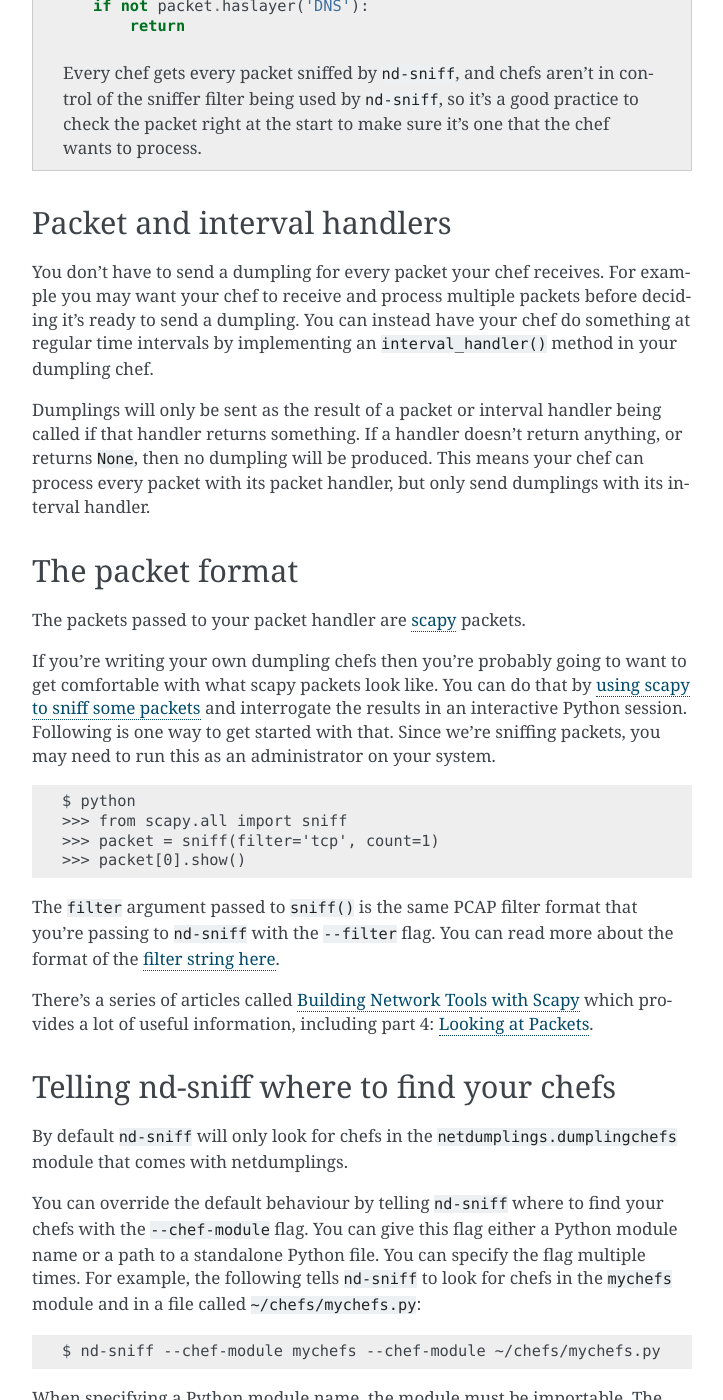
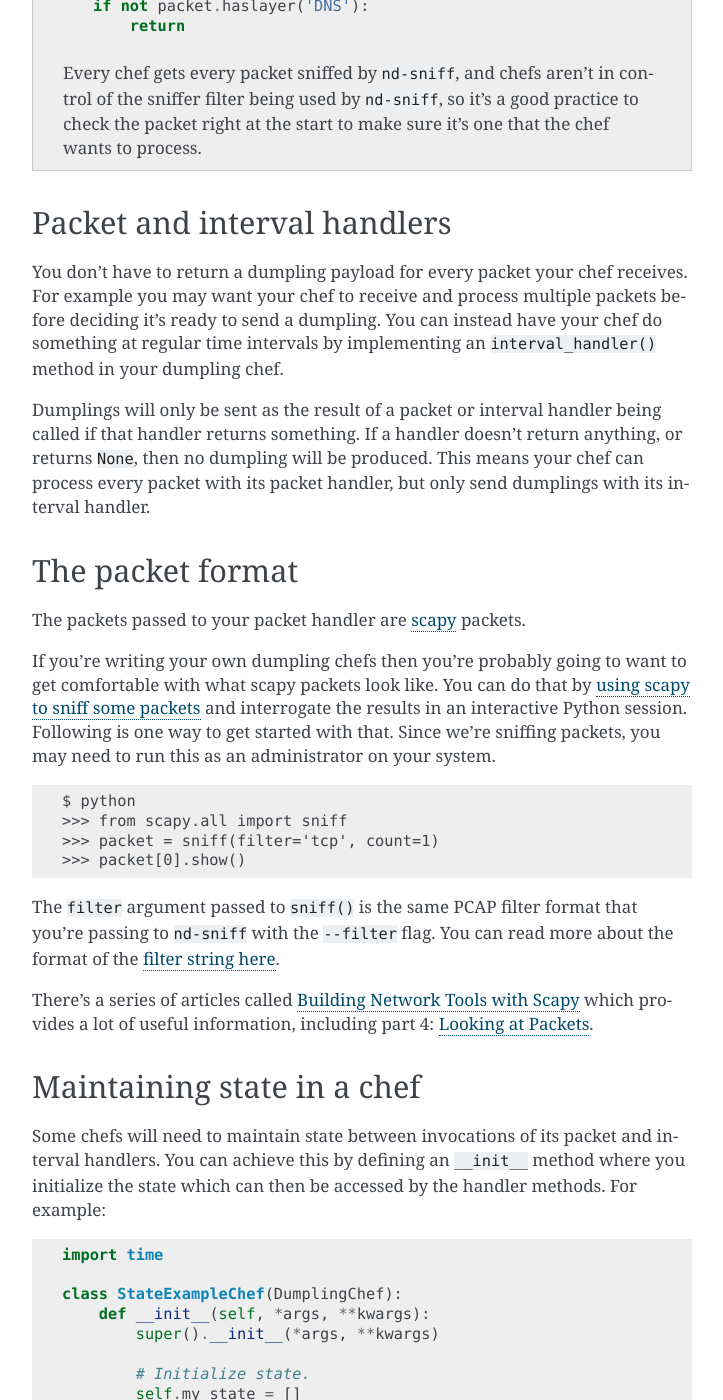
Before and after one commit to mjoblin/netdumplings, a Sphinx documentation site: the page built from docs/pages/writing_chef.rst, in a window 1280 px wide and 1400 px high, scrolled down 1570 px. Shown: the whole window, without its empty margins (388-1111 px from the left). Built offline with Sphinx 7.4.7, drawn with Linux system fonts in a browser that asks for light colours; some of the changed text lies outside the part shown.

Commit message:
Update documentation

```diff
--- a/docs/pages/installation.rst
+++ b/docs/pages/installation.rst
@@ -20,7 +20,7 @@
 ``nd-print``, ``nd-hubdetails``, and ``nd-hubstatus``.
 
 All commandline tools support the ``--help`` flag for usage information.
-Following is the help for ``nd-sniff`` and ``nd-hub``.
+Following is the help for the two main tools, ``nd-sniff`` and ``nd-hub``.
 
 nd-sniff
 --------
--- a/docs/pages/quickstart.rst
+++ b/docs/pages/quickstart.rst
@@ -60,8 +60,7 @@
 The dumplings created by the chefs are automatically sent to the dumpling hub,
 which then forwards them on to any connected eaters.
 
-You may need to specify a specific interface when starting the dumpling
-kitchen: ::
+You may need to specify an interface when starting the dumpling kitchen: ::
 
    $ nd-sniff --interface en0
 
--- a/docs/pages/writing_chef.rst
+++ b/docs/pages/writing_chef.rst
@@ -77,11 +77,11 @@
 Packet and interval handlers
 ----------------------------
 
-You don't have to send a dumpling for every packet your chef receives. For
-example you may want your chef to receive and process multiple packets before
-deciding it's ready to send a dumpling. You can instead have your chef do
-something at regular time intervals by implementing an ``interval_handler()``
-method in your dumpling chef.
+You don't have to return a dumpling payload for every packet your chef
+receives. For example you may want your chef to receive and process multiple
+packets before deciding it's ready to send a dumpling. You can instead have
+your chef do something at regular time intervals by implementing an
+``interval_handler()`` method in your dumpling chef.
 
 Dumplings will only be sent as the result of a packet or interval handler being
 called if that handler returns something. If a handler doesn't return anything,
@@ -112,6 +112,27 @@
 
 There's a series of articles called `Building Network Tools with Scapy`_ which
 provides a lot of useful information, including part 4: `Looking at Packets`_.
+
+Maintaining state in a chef
+---------------------------
+
+Some chefs will need to maintain state between invocations of its packet and
+interval handlers. You can achieve this by defining an ``__init__`` method
+where you initialize the state which can then be accessed by the handler
+methods. For example: ::
+
+    import time
+
+    class StateExampleChef(DumplingChef):
+        def __init__(self, *args, **kwargs):
+            super().__init__(*args, **kwargs)
+
+            # Initialize state.
+            self.my_state = []
+
+        def packet_handler(self, packet):
+            # Change the state.
+            self.my_state.append(time.time())
 
 Telling nd-sniff where to find your chefs
 -----------------------------------------
--- a/docs/pages/writing_eater.rst
+++ b/docs/pages/writing_eater.rst
@@ -12,6 +12,12 @@
 To create an eater with Python you subclass :class:`DumplingEater` and
 implement ``on_dumpling()``. All eaters will receive all dumplings being sent
 from ``nd-hub``.
+
+.. Note::
+   The dumpling hub will emit its own special dumplings describing the hub's
+   current status. These are emitted at regular intervals with the
+   ``"SystemStatusChef"`` chef name. These system status dumplings, like all
+   other dumplings, are sent to every eater.
 
 The DumplingEater handlers, like ``on_dumpling()``, are async methods so you
 need to define them with the ``async`` keyword.
```
Also changed, not shown: docs/pages/api.rst (+19 -9 lines).
